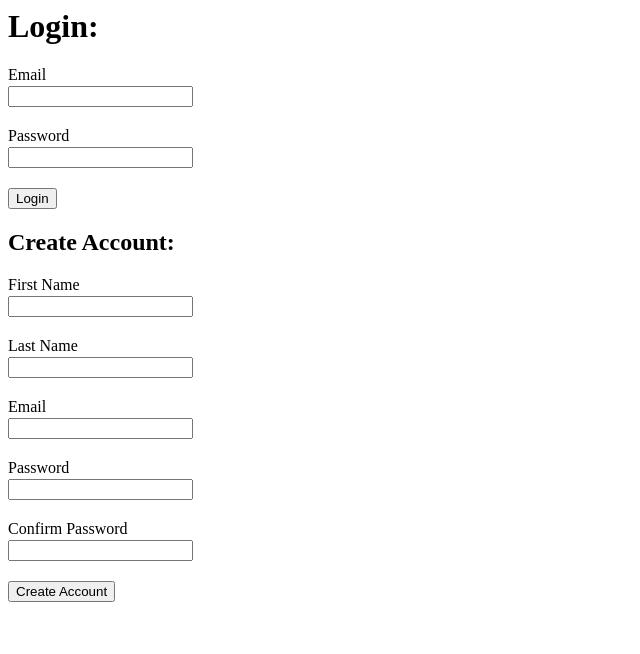
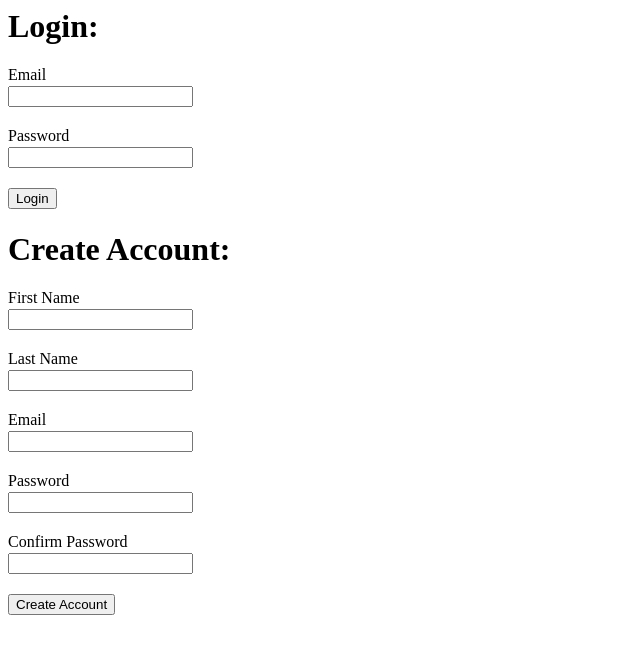
Before and after one commit to vivekkhimani/What-ToDo-NodeJS, a website: page public/index.html in a window 1280 px wide. Shown: the whole page, without its empty margins (0-640 px from the left). Drawn offline with Linux system fonts and the light colour scheme.

Commit message:
Changed heading size

```diff
--- a/public/index.html
+++ b/public/index.html
@@ -20,7 +20,7 @@
             <button type="submit">Login</button>
         </div>
 
-        <h2>Create Account:</h2>
+        <h1>Create Account:</h1>
 
         <div class="createAcct">
             <label for="fName">First Name</label>
```
